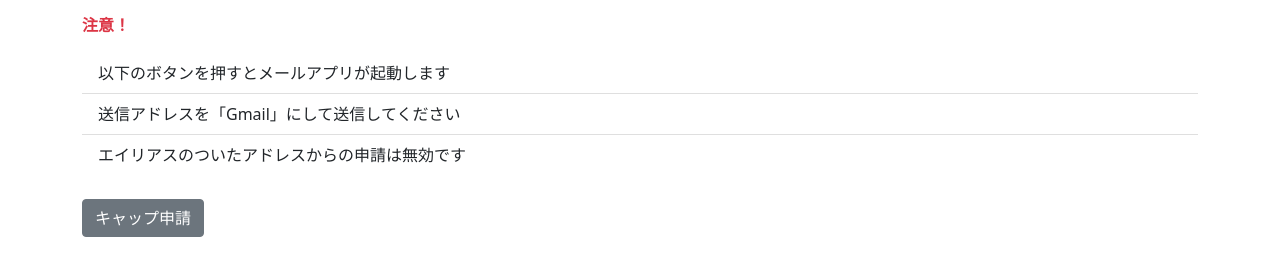
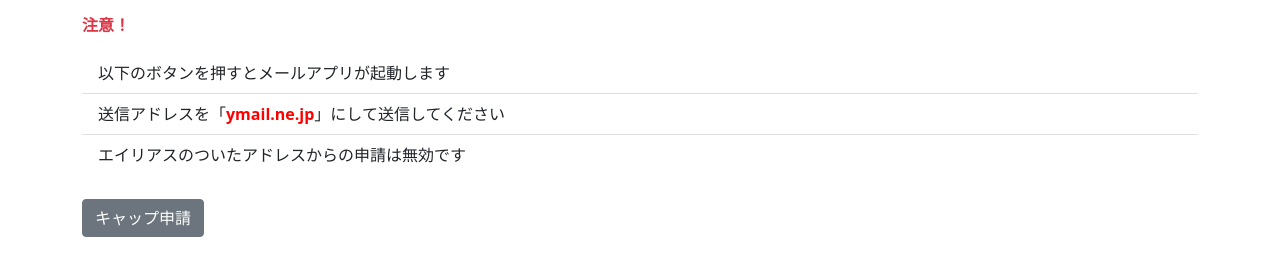
Before and after one commit to Kasumin0123/send_email, a plain HTML site: page index.html in a window 1280 px wide. Shown: the part 163-438 px from the top of the page. Drawn offline with nearby package versions, Linux system fonts and the light colour scheme.

Commit message:
change to ymail

```diff
--- a/index.html
+++ b/index.html
@@ -28,7 +28,8 @@
           以下のボタンを押すとメールアプリが起動します
         </li>
         <li class="list-group-item">
-          送信アドレスを「Gmail」にして送信してください
+          送信アドレスを「<font color="red"><b>ymail.ne.jp</b></font
+          >」にして送信してください
         </li>
         <li class="list-group-item">
           エイリアスのついたアドレスからの申請は無効です
```
